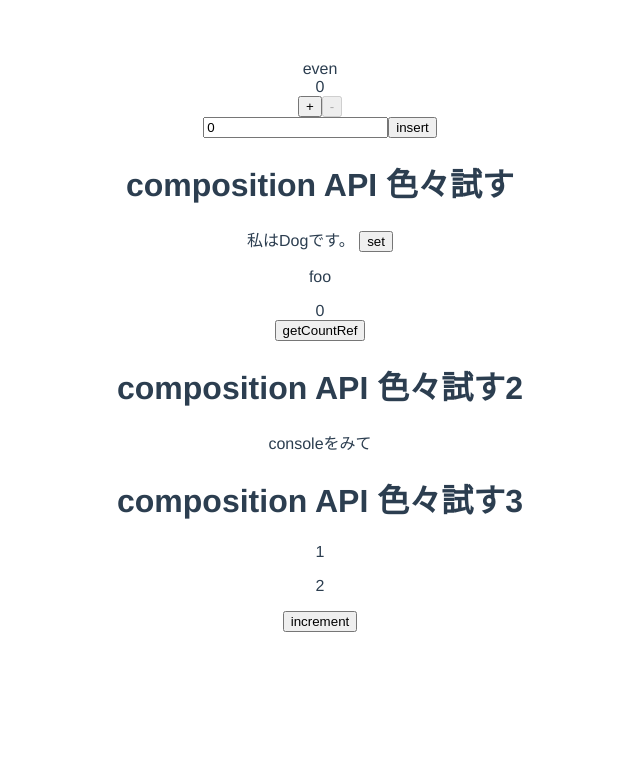
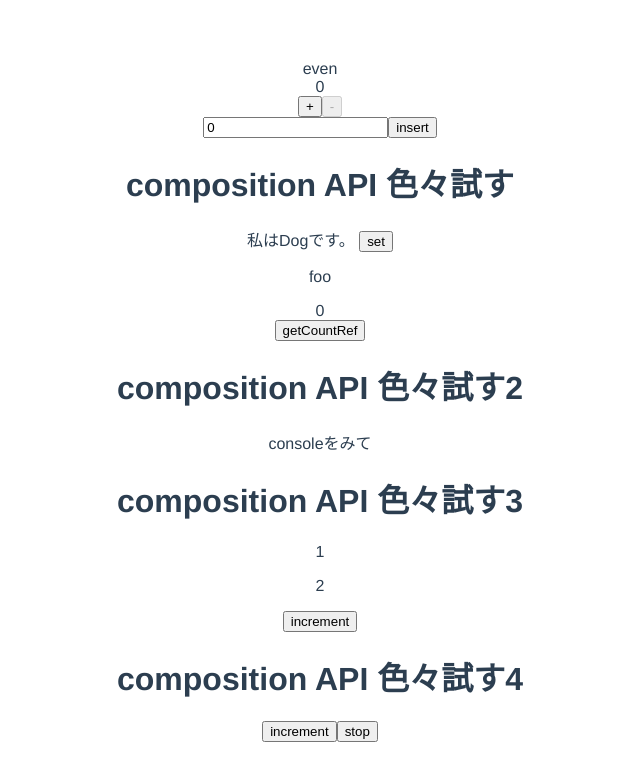
Before and after one commit to TakaShinoda/vue3-counter, a Vue app: page / in a window 1280 px wide. Shown: the top 780 px of the page, without its empty margins (320-960 px from the left). Built offline with nearby package versions, Linux system fonts and the light colour scheme.

Commit message:
watchEffect

```diff
--- a/src/App.vue
+++ b/src/App.vue
@@ -16,6 +16,7 @@
   <CompositionLesson />
   <CompositionLesson2 />
   <CompositionLesson3 />
+  <CompositionLesson4 />
 </template>
 
 <script>
@@ -25,6 +26,7 @@ import NumberInput from './components/NumberInput.vue'
 import CompositionLesson from './components/CompositionLesson.vue'
 import CompositionLesson2 from './components/CompositionLesson2.vue'
 import CompositionLesson3 from './components/CompositionLesson3.vue'
+import CompositionLesson4 from './components/CompositionLesson4.vue'
 
 export default {
   components: {
@@ -34,6 +36,7 @@ export default {
     CompositionLesson,
     CompositionLesson2,
     CompositionLesson3,
+    CompositionLesson4,
   },
   data() {
     return {
--- /dev/null
+++ b/src/components/CompositionLesson4.vue
@@ -0,0 +1,29 @@
+<template>
+    <!-- watchEffect: 引数で受け取った関数内のリアクティブな値に変化があった際に、その関数を都度実行 -->
+    <h1>composition API 色々試す4</h1>
+    <button @click="increment">increment</button>
+    <button @click="stopHandler">stop</button>
+</template>
+
+<script>
+import { ref, watchEffect } from 'vue'
+
+export default {
+    setup() {
+        const count = ref(1)
+
+        function increment() {
+            count.value++
+        }
+
+        // increment関数が動作するたび現在のカウントが出力される
+        // 監視をストップさせるための関数が返される
+        const stopHandler = watchEffect(() => console.log(count.value))
+
+        return {
+            increment,
+            stopHandler,
+        }
+    }
+}
+</script>
```
